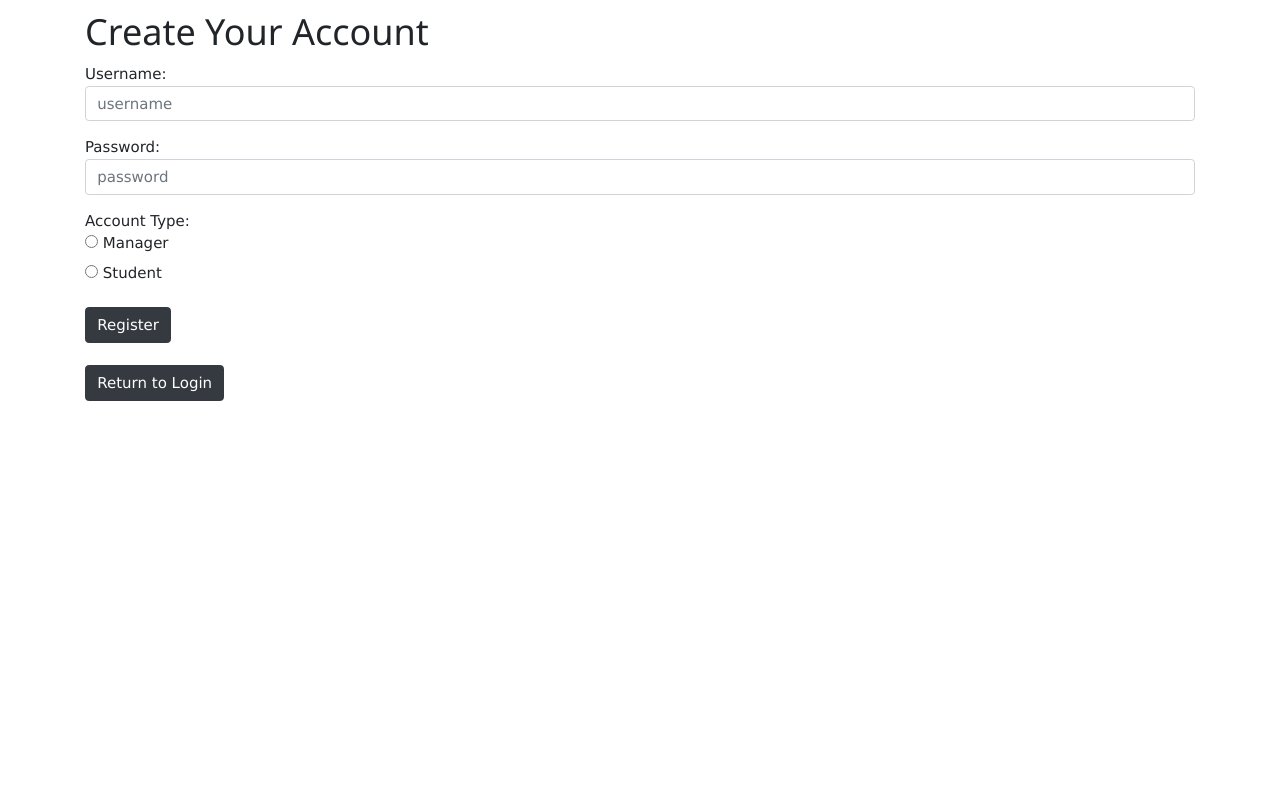
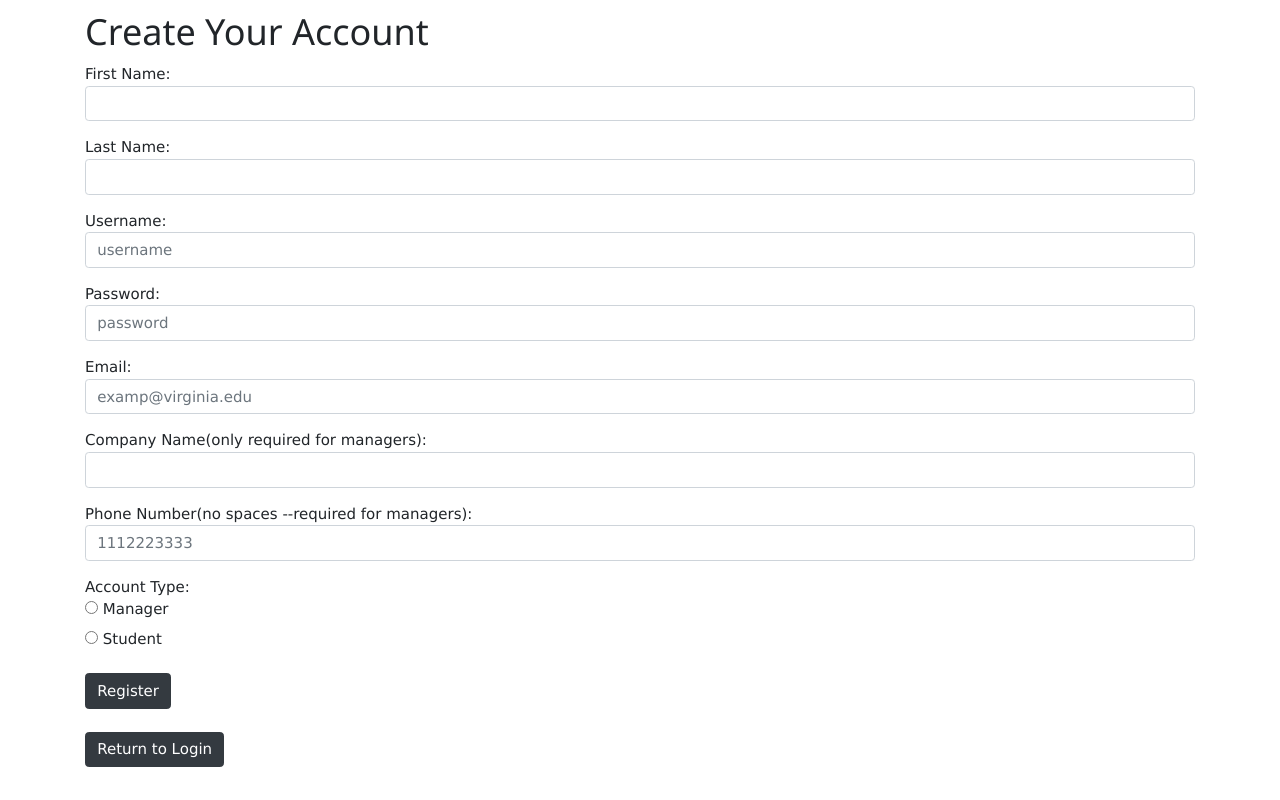
Before and after one commit to natalienovkovic/DatasebaseSystemsProject, a PHP site: page /register.php in a window 1280 px wide. Run offline with PHP 8.4, Linux system fonts and the light colour scheme; data that the repository does not hold is empty.

Commit message:
register with all info, buggy login?

```diff
--- a/property_db.php
+++ b/property_db.php
@@ -111,10 +111,39 @@ function addStudentAccount($username, $passwrd){
 
   global $db;
 
-  $query = "INSERT INTO Student_sign_in VALUES(:username,2, :passwrd)";
+  $query = "INSERT INTO Student_sign_in VALUES(:username, 2021, :passwrd)";
   $statement = $db->prepare($query);
   $statement->bindValue(':username', $username);
   $statement->bindValue(':passwrd', $passwrd);
+  $statement->execute(); // run query
+  $statement->closeCursor(); //release hold on this connection
+
+}
+
+function addStudentInfo($username, $fname, $lname, $email){
+
+  global $db;
+
+  $query = "INSERT INTO Student VALUES(:username, :fname, :lname, :email)";
+  $statement = $db->prepare($query);
+  $statement->bindValue(':username', $username);
+  $statement->bindValue(':email', $email);
+  $statement->bindValue(':fname', $fname);
+  $statement->bindValue(':lname', $lname);
+  $statement->execute(); // run query
+  $statement->closeCursor(); //release hold on this connection
+
+}
+function addManagerInfo($username, $company, $phone, $email){
+
+  global $db;
+
+  $query = "INSERT INTO PropertyManager VALUES(:username, :company, :phone, :email)";
+  $statement = $db->prepare($query);
+  $statement->bindValue(':username', $username);
+  $statement->bindValue(':email', $email);
+  $statement->bindValue(':phone', $phone);
+  $statement->bindValue(':company', $company);
   $statement->execute(); // run query
   $statement->closeCursor(); //release hold on this connection
 
@@ -123,7 +152,7 @@ function addManagerAccount($username, $passwrd){
 
   global $db;
 
-  $query = "INSERT INTO Manager_sign_in VALUES(:username, 1, :passwrd)";
+  $query = "INSERT INTO Manager_sign_in VALUES(:username, 2021, :passwrd)";
   $statement = $db->prepare($query);
   $statement->bindValue(':username', $username);
   $statement->bindValue(':passwrd', $passwrd);
@@ -131,4 +160,83 @@ function addManagerAccount($username, $passwrd){
   $statement->closeCursor(); //release hold on this connection
 
 }
+
+function verifyStudentRegistered($username){
+  global $db;
+
+  $query = "SELECT * FROM Student_sign_in WHERE Student_sign_in.sid= :username";
+  $statement = $db->prepare($query);
+  $statement->bindValue(':username', $username);
+  $statement->execute(); // run query
+  $results = $statement->fetchAll();
+  $statement->closeCursor(); //release hold on this connection
+
+  if(sizeof($results) > 0){
+    return 1;
+  }
+  else{
+    return 0;
+  }
+}
+
+function verifyManagerRegistered($username){
+  global $db;
+
+  $query = "SELECT * FROM Manager_sign_in WHERE managerID = :username";
+  $statement = $db->prepare($query);
+  $statement->bindValue(':username', $username);
+  $statement->execute(); // run query
+  $results = $statement->fetchAll();
+  $statement->closeCursor(); //release hold on this connection
+
+  if(sizeof($results) > 0){
+    return 1;
+  }
+  else{
+    return 0;
+  }
+
+
+}
+
+function validate_student_password($username, $password){
+  global $db;
+
+  $query = "SELECT Student_sign_in.password FROM Student_sign_in WHERE Student_sign_in.sid = :username";
+  $statement = $db->prepare($query);
+  $statement->bindValue(':username', $username);
+  $statement->execute(); // run query
+  $results = $statement->fetchAll();
+  $statement->closeCursor(); //release hold on this connection
+
+  if(sizeof($results) > 0 ){
+    if(strcmp($results[0],$password) == 0){
+      return 1;
+    }
+  }
+  else{
+    return 0;
+  }
+}
+
+function validate_manager_password($username, $password){
+  global $db;
+
+  $query = "SELECT Manager_sign_in.password FROM Manager_sign_in WHERE Manager_sign_in.managerID = :username";
+  $statement = $db->prepare($query);
+  $statement->bindValue(':username', $username);
+  $statement->execute(); // run query
+  $results = $statement->fetchAll();
+  $statement->closeCursor(); //release hold on this connection
+
+  if(sizeof($results) > 0 ){
+    if(strcmp($results[0],$password) == 0){
+      return 1;
+    }
+  }
+  else{
+    return 0;
+  }
+}
+
 ?>
--- a/register.php
+++ b/register.php
@@ -1,21 +1,61 @@
 <?php
     require('connectdb.php');
     require('property_db.php');
-    $username = "";
-    $password = "";
-    $acctype = $_POST['acctype'];
+    $acctype = '';
+    $username = '';
+    $pwd = '';
+
+
 
     if($_SERVER['REQUEST_METHOD'] == 'POST'){
+
+        $acctype = $_POST['acctype'];
+
+        $username = $_POST['username'];
+        $pwd = $_POST['password'];
+        $fname = $_POST['fname'];
+        $lname = $_POST['lname'];
+        $email = $_POST['email'];
+
+
+        $pwd = htmlspecialchars($pwd);
+        //$pwd_hashed = password_hash($pwd, PASSWORD_DEFAULT);
+        //echo "password_hash (PASSWORD_DEFAULT) =" . password_hash($pwd, PASSWORD_DEFAULT) . "<br/><br/>";
+
+
         if (isset($_POST['submit'])) {
             if(isset($_POST['radio'])){
                 if($_POST['radio'] == 'student'){
-                    addStudentAccount($_POST['username'], $_POST['password']);
+                    addStudentAccount($username, $pwd);
+                    addStudentInfo($username, $fname, $lname, $email);
+                    // if(verifyStudentRegistered($username) == 1){
+                    //     echo "Hi, you have successfully Registered as a Student";
+                    // }
+                    // else{
+                    //     echo "problem registering";
+                    // }
                 }
                 if($_POST['radio'] == 'manager'){
-                    addManagerAccount($_POST['username'], $_POST['password']);
+                    if(!isset($_POST['companyname']) || !isset($_POST['phone'])){
+                        alert("please enter company name and phone number");
+                    }
+                    else{
+                        $company = $_POST['companyname'];
+                        $phone = $_POST['phone'];
+                        addManagerAccount($username, $pwd);
+                        addManagerInfo($username, $company, $phone, $email);
+                    }
+                    // if(verifyManagerRegistered($username) == 1){
+                    //     echo "Hi, you have successfully Registered as a Manager";
+                    // }
+                    // else{
+                    //     echo "problem registering";
+                    // }
                 }
             }
         }
+
+
     }
 
 ?>
@@ -41,12 +81,32 @@
             <!-- <form action="formprocessing.php" method="post">  -->
             <form name="mainForm" action="register.php" method="post">
                 <div class="form-group">
+                    First Name:
+                    <input type = "text" class= "form-control" name ="fname" required />
+                </div>
+                <div class="form-group">
+                    Last Name:
+                    <input type = "text" class= "form-control" name ="lname" required />
+                </div>
+                <div class="form-group">
                     Username:
-                    <input type="text" class="form-control" name="username" placeholder="username" value="<?php echo $username ?>" required />
+                    <input type="text" class="form-control" name="username" placeholder="username"  required />
                 </div>
                 <div class="form-group">
                     Password:
-                    <input type="password" class="form-control" name="password" placeholder="password" value="<?php echo $password ?>" required />
+                    <input type="password" class="form-control" name="password" placeholder="password"  required />
+                </div>
+                <div class="form-group">
+                    Email:
+                    <input type="email" class="form-control" name="email" placeholder="examp@virginia.edu" required />
+                </div>
+                <div class="form-group">
+                    Company Name(only required for managers):
+                    <input type="text" class = "form-control" name="companyname" />
+                </div>
+                <div class="form-group">
+                    Phone Number(no spaces --required for managers):
+                    <input type="text" class = "form-control" name="phone" placeholder="1112223333" />
                 </div>
                 <div class = "form-group">
                     Account Type:<br>
@@ -61,6 +121,7 @@
                     name="submit"
                     class="btn btn-dark"
                     title="create account"
+                    onclick = "myfunction()"
                 />
 
                 <!-- buttons -->
```
Also changed, not shown: login.php (+31 -6 lines).
